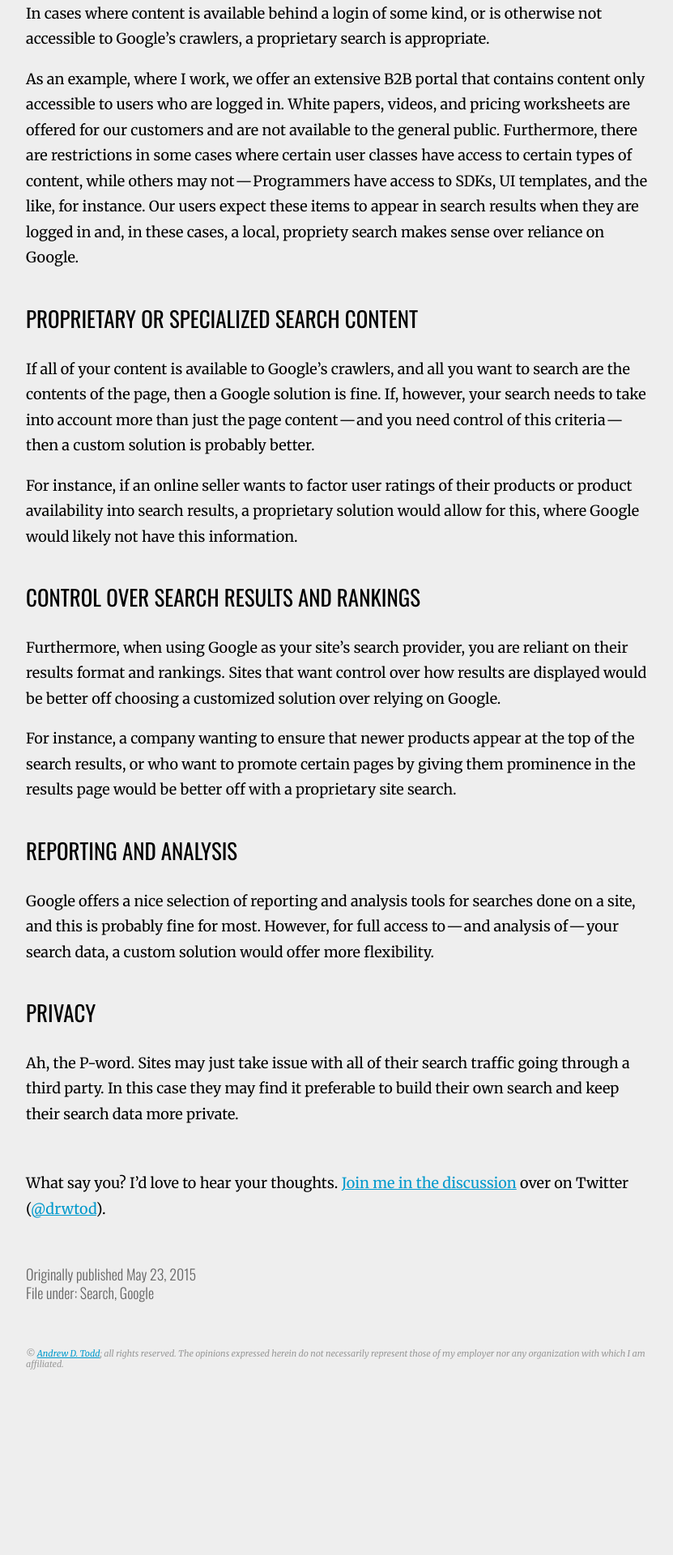
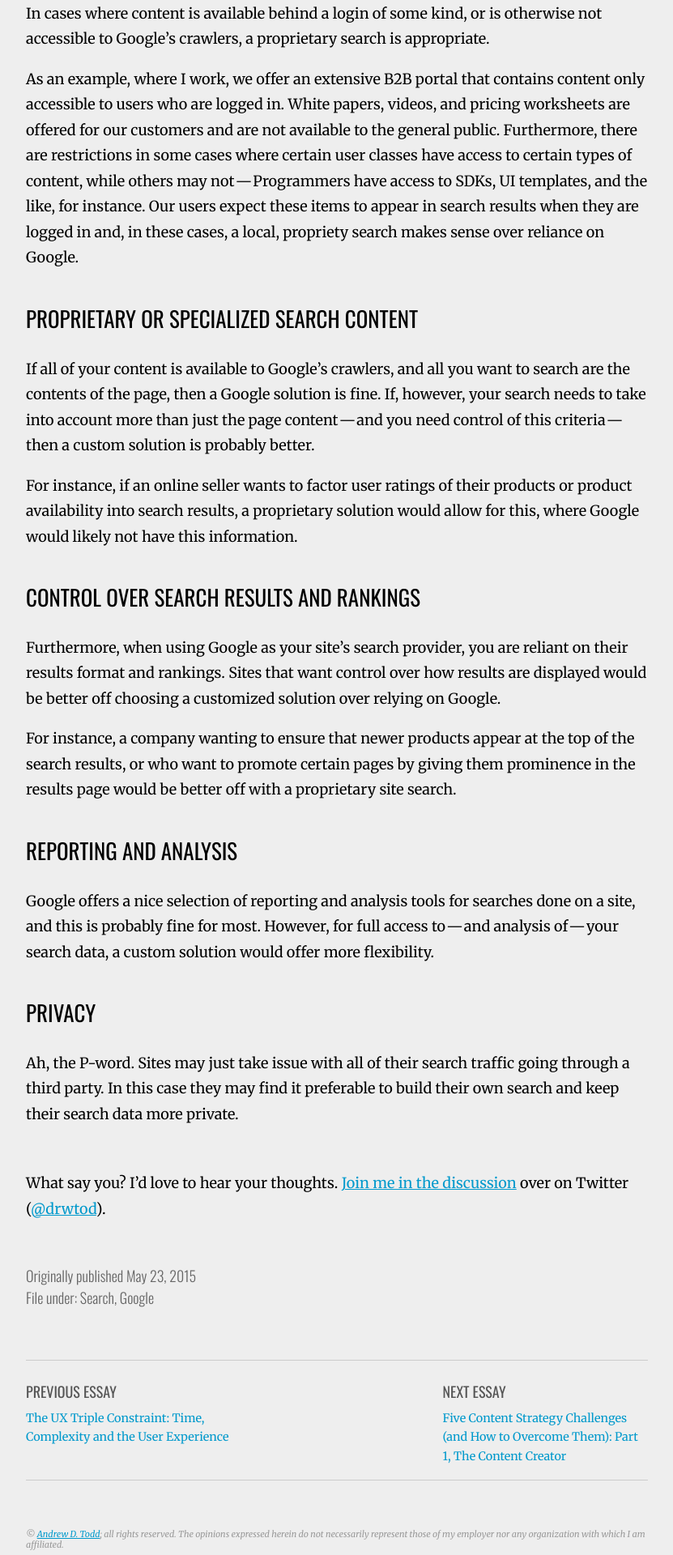
Before and after one commit to drewtodd/drewtodd.github.io, a Jekyll site: the page built from _posts/2015-05-23-site-search-google-vs-roll-your-own.md, in a window 1280 px wide. Shown: the part 961-2881 px from the top of the page at 81% size, without its empty margins (224-1055 px from the left). Built offline with Jekyll 4.4.1, drawn with Linux system fonts in a browser that asks for light colours; comment, search, counter and statistics services are not loaded; before the commit the page ends 2658 px from its top, so only the background shows below that.

Commit message:
Added post navigation
Previous and next… also cleaned up titles in articles to adhere to
style standards.

```diff
--- a/_layouts/post.html
+++ b/_layouts/post.html
@@ -28,6 +28,21 @@
     </p>
     </div>
 
+    <div class="post-nav">
+        {% if page.previous.url %}
+        <div class="prev">
+            <h4>Previous Essay</h4>
+            <a href="{{page.previous.url}}" alt="{{page.previous.title}}">{{ page.previous.title }}</a>
+        </div>
+        {% endif %}
+        <div class="next">
+        {% if page.next.url %}
+            <h4>Next Essay</h4>
+            <a href="{{page.next.url}}" alt="{{page.next.title}}">{{ page.next.title }}</a>
+        {% endif %}
+        </div>
+    </div>
+
 <!--
     <div class="comments">
         {% include disqus.html disqus_identifier=page.disqus_identifier %}
--- a/_posts/2015-05-23-site-search-google-vs-roll-your-own.md
+++ b/_posts/2015-05-23-site-search-google-vs-roll-your-own.md
@@ -1,5 +1,5 @@
 ---
-title: Site Search - Using Google vs. Rolling-Your-Own
+title: "Site Search: Using Google vs. Rolling-Your-Own"
 layout: post
 permalink: /site-search-google-vs-diy
 photo-url: /img/rolling-pin.jpg
--- a/style.css
+++ b/style.css
@@ -222,12 +222,34 @@
     font-family: "Oswald", Helvetica, sans-serif;
     font-weight: 300;
     font-size: 1em;
-    line-height: 1.25em;
+    line-height: 1.5em;
     color: #666;
 }
 
+div.post-nav {
+    margin-top: 3em;
+    margin-bottom: 3em;
+    padding: .5em 0 1em 0;
+    border-top: 1px solid #ccc;
+    border-bottom: 1px solid #ccc;
+    color: #555;
+}
+
+div.post-nav h4 {
+    margin-top: 1em;
+}
+
+div.post-nav a {
+    font-size: .8em;
+    text-decoration: none;
+}
+
+div.post-nav a:hover {
+    text-decoration: underline;
+}
+
 footer {
-    margin-top: 4em;
+    margin-top: 6em;
     font-size: .6em;
     font-style: italic;
     line-height: 1.25em;
@@ -353,8 +375,26 @@
         line-height: 1.5em;
     }
 
+    div.post-nav {
+        overflow: hidden;
+        line-height: 1.25em;
+    }
+
+    div.post-nav h4 {
+        margin-bottom: .5em;
+    }
+
+    div.post-nav .prev {
+        width: 33%;
+        float: left;
+    }
+
+    div.post-nav .next {
+        width: 33%;
+        float: right;
+    }
+
     footer {
-        margin-top: 4em;
         clear: both;
     }
 }
```
Also changed, not shown: _posts/2015-11-10-content-challenges-part-1.md (+1 -1 lines), _posts/2015-11-19-content-challenges-part-2.md (+1 -1 lines), 9 other files.
